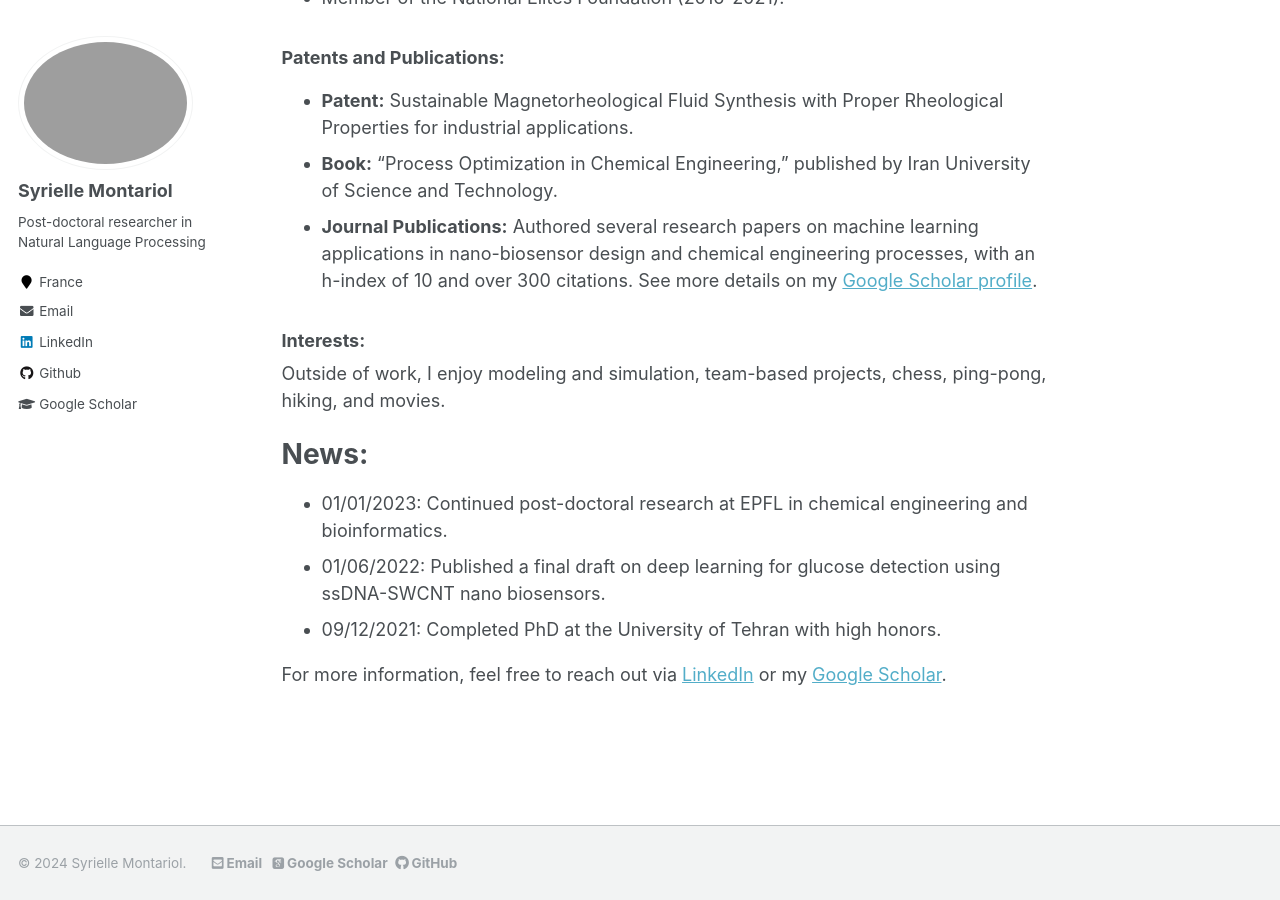
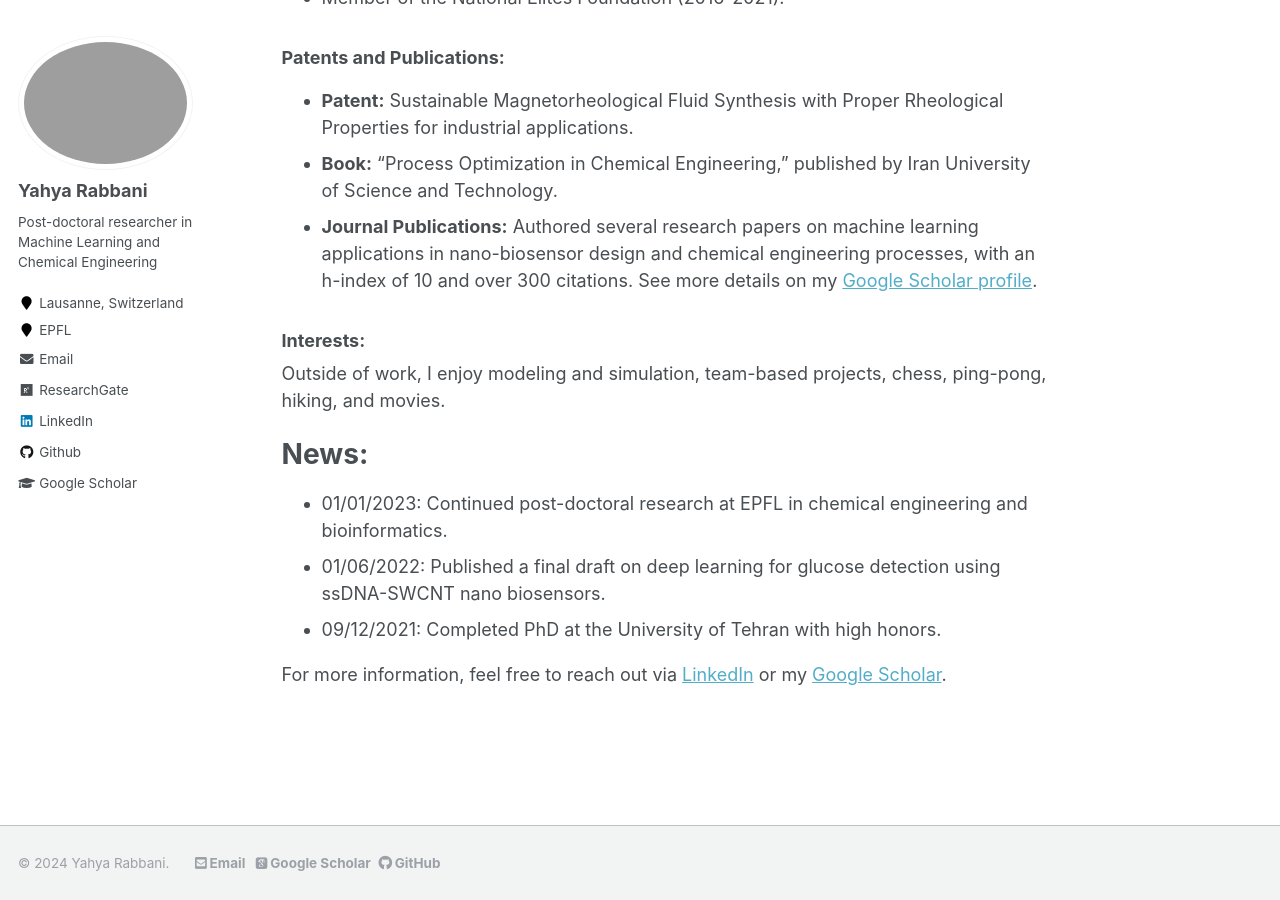
Before and after one commit to YahyaRabbani20/YahyaRabbani20, a Jekyll site: the page built from _pages/about.md, in a window 1280 px wide and 900 px high, scrolled down 1301 px. Built offline with Jekyll 4.4.1, drawn with Linux system fonts in a browser that asks for light colours; some web fonts are replaced; some of the changed lines change nothing that is shown; some of the changed text lies outside the part shown.

Commit message:
Update _config.yml

```diff
--- a/_config.yml
+++ b/_config.yml
@@ -1,53 +1,22 @@
-# Welcome to Jekyll!
-#
-# This config file is meant for settings that affect your entire site, values
-# which you are expected to set up once and rarely need to edit after that.
-# For technical reasons, this file is *NOT* reloaded automatically when you use
-# `jekyll serve`. If you change this file, please restart the server process.
-
 # Site Settings
 locale                   : "en-US"
-title                    : "Syrielle Montariol"
+title                    : "Yahya Rabbani"
 title_separator          : "-"
-name                     : &name "Syrielle Montariol"
-description              : &description "Post-doctoral researcher in Natural Language Processing"
-url                      :  https://smontariol.github.io #"http://127.0.0.1:4000/" #https://gaslen.github.io  # https://academicpages.github.io # the base hostname & protocol for your site e.g. "https://mmistakes.github.io"
+name                     : &name "Yahya Rabbani"
+description              : &description "Post-doctoral researcher in Machine Learning and Chemical Engineering"
+url                      :  https://yahyarabbani.github.io # Change this to your GitHub Pages URL
 baseurl                  : "" # the subpath of your site, e.g. "/blog"
-repository               : "smontariol/smontariol.github.io"
-teaser                   :  # filename of teaser fallback teaser image placed in /images/, .e.g. "500x300.png"
-breadcrumbs              : false # true, false (default)
+repository               : "yahyarabbani/yahyarabbani.github.io"
+teaser                   :  # Add teaser image here if applicable
+breadcrumbs              : false
 words_per_minute         : 160
 future                   : true
-read_more                : "disabled" # if enabled, adds "Read more" links to excerpts
-talkmap_link             : false #change to true to add link to talkmap on talks page
+read_more                : "disabled"
+talkmap_link             : false
+
+# Comments
 comments:
-  provider               : # false (default), "disqus", "discourse", "facebook", "google-plus", "staticman", "custom"
-  disqus:
-    shortname            :
-  discourse:
-    server               : # https://meta.discourse.org/t/embedding-discourse-comments-via-javascript/31963 , e.g.: meta.discourse.org
-  facebook:
-    appid                :
-    num_posts            : # 5 (default)
-    colorscheme          : "light" # "light" (default), "dark"
-staticman:
-  allowedFields          : ['name', 'email', 'url', 'message']
-  branch                 : "gh-pages" # "master", "gh-pages"
-  commitMessage          : "New comment."
-  filename               : comment-{@timestamp}
-  format                 : "yml"
-  moderation             : true
-  path                   : "_data/comments/{options.slug}"
-  requiredFields         : ['name', 'email', 'message']
-  transforms:
-    email                : "md5"
-  generatedFields:
-    date:
-      type               : "date"
-      options:
-        format           : "iso8601" # "iso8601" (default), "timestamp-seconds", "timestamp-milliseconds"
-atom_feed:
-  path                   : # blank (default) uses feed.xml
+  provider               : false
 
 # SEO Related
 google_site_verification :
@@ -57,65 +26,30 @@ yandex_site_verification :
 
 # Social Sharing
 twitter:
-  username               : &twitter
+  username               : "yahyarabbani" # Add your Twitter handle if available
 facebook:
   username               :
-  app_id                 :
-  publisher              :
-og_image                 :  # Open Graph/Twitter default site image
-# For specifying social profiles
-# - https://developers.google.com/structured-data/customize/social-profiles
-social:
-  type                   : # Person or Organization (defaults to Person)
-  name                   : # If the user or organization name differs from the site's name
-  links: # An array of links to social media profiles
-
+og_image                 :  # Add an Open Graph image for better sharing visuals
 
 # Analytics
 analytics:
-  provider               :  "google-universal" # false (default), "google", "google-universal", "custom"
+  provider               :  "google-universal"
   google:
     tracking_id          :
 
-
 # Site Author
 author:
-  name             :  "Syrielle Montariol"
-  avatar           : "profil.png"
-  bio              : "Post-doctoral researcher in Natural Language Processing"
-  location         : "France"
-  employer         :
-  pubmed           :
-  googlescholar    : "citations?user=oM63nTMAAAAJ&hl=en"
-  email            : "syrielle.montariol@gmail.com"
-  researchgate     :  # example: "https://www.researchgate.net/profile/yourprofile"
-  uri              :
-  bitbucket        :
-  codepen          :
-  dribbble         :
-  flickr           :
-  facebook         :
-  foursquare       :
-  github           : "smontariol"
-  google_plus      :
-  keybase          :
-  instagram        :
-  impactstory      :
-  lastfm           :
-  linkedin         : "syrielle-montariol-0aa86ab0"
-  orcid            :
-  pinterest        :
-  soundcloud       :
-  stackoverflow    :
-  steam            :
-  tumblr           :
-  twitter          :
-  vine             :
-  weibo            :
-  xing             :
-  youtube          :
-  wikipedia        :
-  personal         :
+  name             :  "Yahya Rabbani"
+  avatar           : "profile.jpg" # Add your profile picture filename here
+  bio              : "Post-doctoral researcher in Machine Learning and Chemical Engineering"
+  location         : "Lausanne, Switzerland"
+  employer         : "EPFL"
+  googlescholar    : "citations?user=gk2vj4YAAAAJ&hl=en"
+  email            : "yahyarabbani@epfl.ch"
+  linkedin         : "in/yahyarabbani"
+  github           : "yahyarabbani"
+  researchgate     : "https://www.researchgate.net/profile/Yahya-Rabbani"
+  orcid            :  # Add ORCID link if applicable
 
 # Reading Files
 include:
@@ -132,46 +66,24 @@ exclude:
   - CHANGELOG
   - Capfile
   - Gemfile
-  - Gruntfile.js
   - LICENSE
   - README
-  - Rakefile
-  - assets/js/_main.js
-  - assets/js/plugins
-  - assets/js/vendor
-  - config
-  - gulpfile.js
-  - log
   - node_modules
-  - package.json
   - tmp
   - vendor
+
 keep_files:
   - .git
   - .svn
-encoding: "utf-8"
-markdown_ext: "markdown,mkdown,mkdn,mkd,md"
-
 
 # Conversion
 markdown: kramdown
 highlighter: rouge
-lsi: false
-excerpt_separator: "\n\n"
-incremental: false
-
 
 # Markdown Processing
 kramdown:
   input: GFM
-  hard_wrap: false
   auto_ids: true
-  footnote_nr: 1
-  entity_output: as_char
-  toc_levels: 1..6
-  smart_quotes: lsquo,rsquo,ldquo,rdquo
-  enable_coderay: false
-
 
 # Collections
 collections:
@@ -188,75 +100,29 @@ collections:
     output: true
     permalink: /:collection/:path/
 
-
 # Defaults
 defaults:
-  # _posts
   - scope:
       path: ""
       type: posts
     values:
       layout: single
       author_profile: true
-      read_time: true
-      comments: true
-      share: true
-      related: true
-  # _pages
   - scope:
       path: ""
       type: pages
     values:
       layout: single
       author_profile: true
-  # _teaching
-  - scope:
-      path: ""
-      type: teaching
-    values:
-      layout: single
-      author_profile: true
-      share: true
-      comments: true
-  # _publications
-  - scope:
-      path: ""
-      type: publications
-    values:
-      layout: single
-      author_profile: true
-      share: true
-      comments: true
-  # _portfolio
-  - scope:
-      path: ""
-      type: portfolio
-    values:
-      layout: single
-      author_profile: true
-      share: true
-      comment: true
-  # _talks
-  - scope:
-      path: ""
-      type: talks
-    values:
-      layout: talk
-      author_profile: true
-      share: true
 
 # Sass/SCSS
 sass:
   sass_dir: _sass
-  style: compressed # http://sass-lang.com/documentation/file.SASS_REFERENCE.html#output_style
-
+  style: compressed
 
 # Outputting
 permalink: /:categories/:title/
-# paginate: 5 # amount of posts to show
-# paginate_path: /page:num/
-timezone: America/Los_Angeles # http://en.wikipedia.org/wiki/List_of_tz_database_time_zones
-
+timezone: Europe/Zurich # Adjusted for your location in Lausanne, Switzerland
 
 # Plugins
 plugins:
@@ -265,46 +131,17 @@ plugins:
   - jekyll-gist
   - jekyll-feed
   - jekyll-redirect-from
-# mimic GitHub Pages with --safe
-whitelist:
-  - jekyll-paginate
-  - jekyll-sitemap
-  - jekyll-gist
-  - jekyll-feed
   - jemoji
 
-
 # Archives
-#  Type
-#  - GitHub Pages compatible archive pages built with Liquid ~> type: liquid (default)
-#  - Jekyll Archives plugin archive pages ~> type: jekyll-archives
-#  Path (examples)
-#  - Archive page should exist at path when using Liquid method or you can
-#    expect broken links (especially with breadcrumbs enabled)
-#  - <base_path>/tags/my-awesome-tag/index.html ~> path: /tags/
-#  - <base_path/categories/my-awesome-category/index.html ~> path: /categories/
-#  - <base_path/my-awesome-category/index.html ~> path: /
 category_archive:
   type: liquid
   path: /categories/
 tag_archive:
   type: liquid
   path: /tags/
-# https://github.com/jekyll/jekyll-archives
-# jekyll-archives:
-#   enabled:
-#     - categories
-#     - tags
-#   layouts:
-#     category: archive-taxonomy
-#     tag: archive-taxonomy
-#   permalinks:
-#     category: /categories/:name/
-#     tag: /tags/:name/
-
 
 # HTML Compression
-# - http://jch.penibelst.de/
 compress_html:
   clippings: all
   ignore:
```
